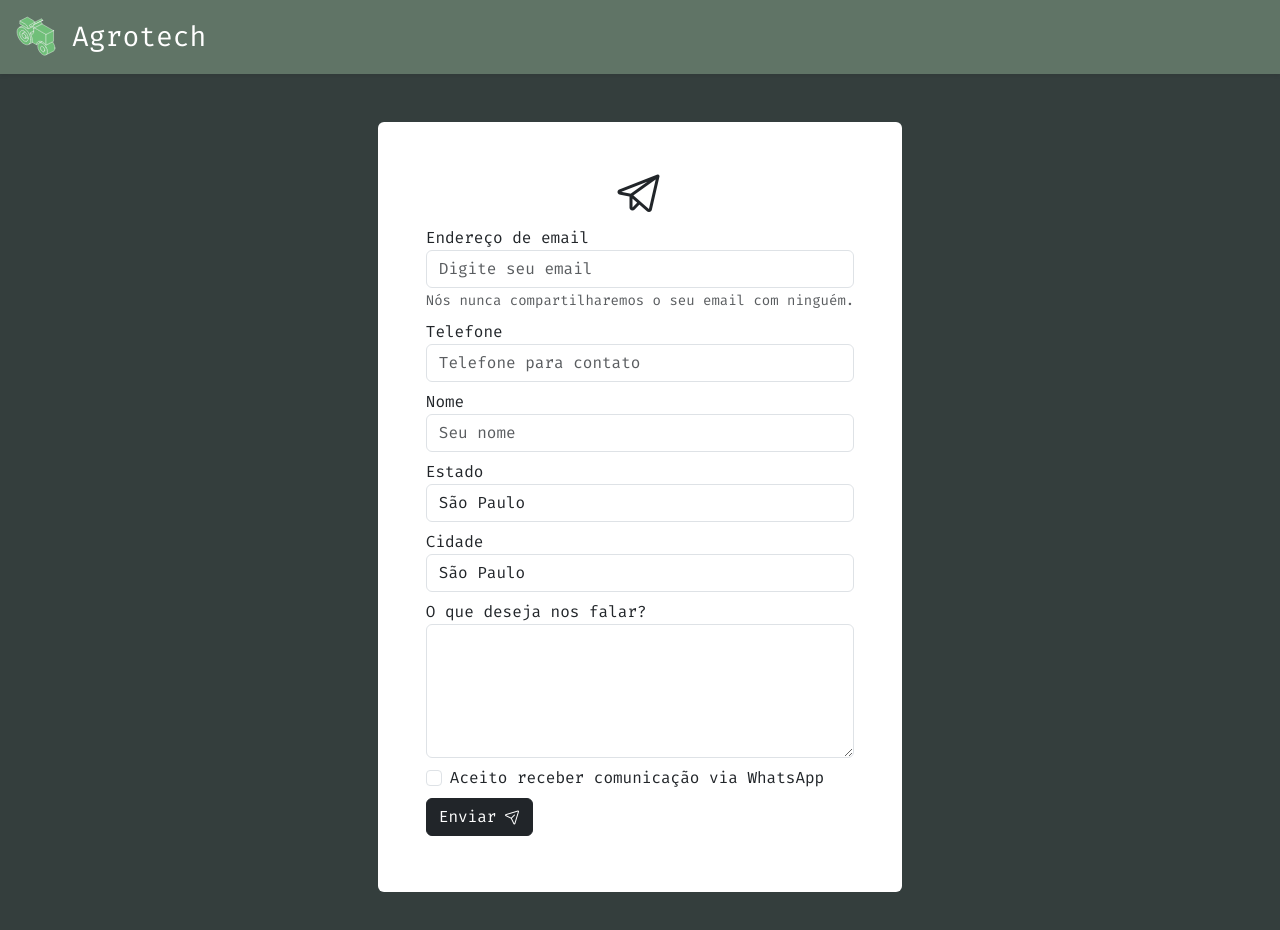
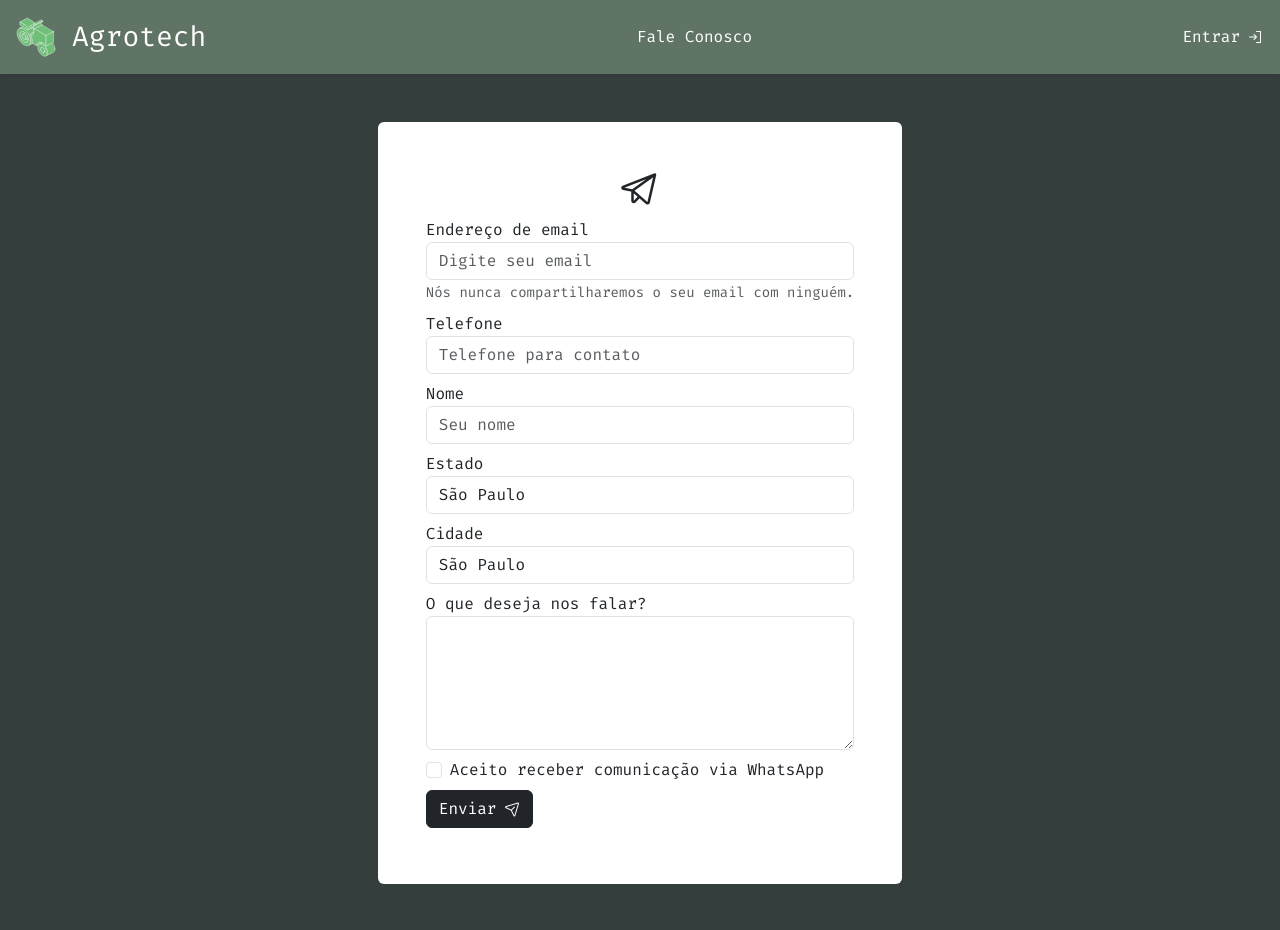
Before and after one commit to FIAP-1ESOR-2024-2/sprint3, a plain HTML site: page src/pages/contact.html in a window 1280 px wide. Drawn offline with nearby package versions, Linux system fonts and the light colour scheme.

Commit message:
fix: Reidenta partes do código e aplica decoração padrão para a página de login

```diff
--- a/src/pages/contact.html
+++ b/src/pages/contact.html
@@ -18,12 +18,34 @@
 </head>
 <body class="bg-primary">
     <!-- Navbar -->
-    <nav class="bg-secondary p-3 shadow-sm">
-        <div class="d-flex items-center">
-            <img src="../assets/agriculture.svg" alt="Logo Agrotech" class="me-3 main-logo">
-            <a href="./index.html">
-                <span class="fs-3 nav-text">Agrotech</span>
-            </a>
+    <nav class="py-3 px-3 bg-secondary shadow-sm">
+        <!-- Capsula -->
+        <div class="d-flex flex-row justify-content-between">
+            <!-- Logo -->
+            <div class="d-flex align-items-center">
+                <img src="../assets/agriculture.svg" alt="Logo Agrotech" class="me-3 main-logo">
+                <a href="./index.html">
+                    <span class="fs-3 nav-text">Agrotech</span>
+                </a>
+            </div>
+
+            <!-- Navegação -->
+            <div class="d-flex align-items-center">
+                <ul>
+                    <a href="./contact.html">
+                        <li class="nav-text">Fale Conosco</li>
+                    </a>
+                </ul>
+            </div>
+
+            <!-- Login -->
+             <div class="d-flex align-items-center">
+                <a href="./login.html" class="d-flex align-items-center jutify-content-center">
+                    <span class="me-2 nav-text">Entrar</span>
+                    <i class="ph ph-sign-in nav-text"></i>
+                </a>
+             </div>
+
         </div>
 
     </nav>
@@ -31,8 +53,8 @@
     <!-- Main -->
     <div class="m-5 d-flex flex-column align-items-center">
         <!-- Content -->
-        <div class="bg-white rounded d-flex flex-column align-items-center mw-50 p-5">
-        <i class="ph ph-telegram-logo" style="font-size: 3rem;"></i>
+        <div class="p-5 bg-white rounded d-flex flex-column align-items-center mw-50">
+            <i class="ph ph-telegram-logo main-logo"></i>
 
         <!-- Forms -->
              <form>
--- a/src/styles/global.css
+++ b/src/styles/global.css
@@ -28,6 +28,7 @@ li {
 
 .main-logo {
     height: 2.5rem;
+    font-size: 2.5rem;
 }
 
 .nav-text {
```
Also changed, not shown: src/pages/index.html (+4 -4 lines), src/pages/login.html (+64 -0 lines).
